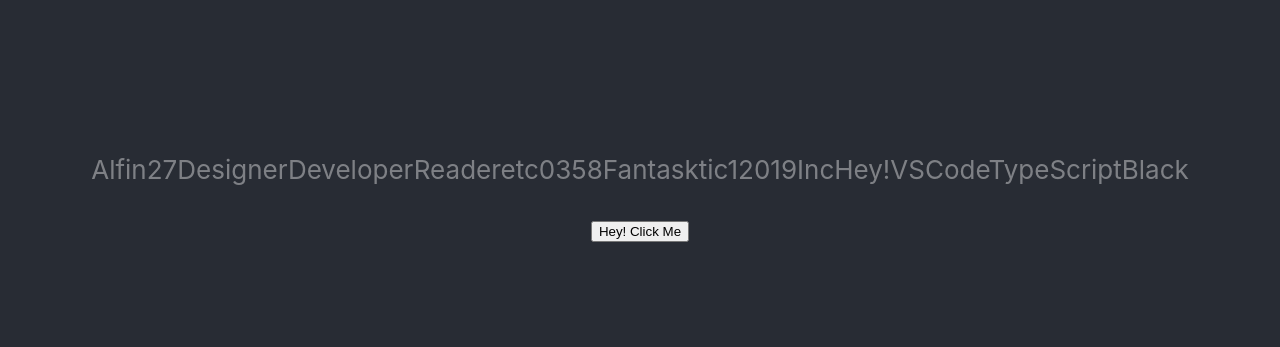
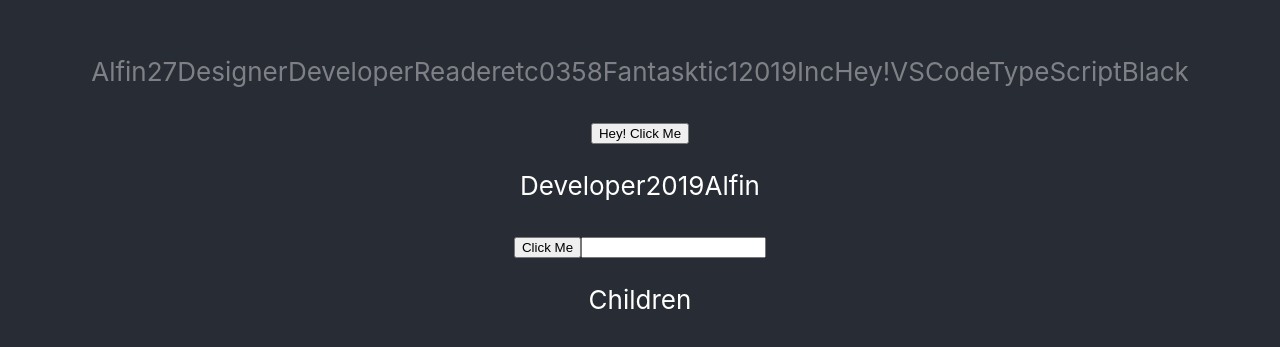
Before and after one commit to natserract/react-ts-cheatsheet, a React (Create React App) app: page / in a window 1280 px wide. Shown: the part 215-562 px from the top of the page. Built offline with nearby package versions, Linux system fonts and the light colour scheme.

Commit message:
Fix example-2

```diff
--- a/src/App.tsx
+++ b/src/App.tsx
@@ -1,6 +1,7 @@
 import React from 'react';
 import './App.css';
 import RTCEx1 from './components/rtc-example-1'
+import RTCEx2 from './components/rtc-example-2'
 
 
 const App: React.FC = () => {
@@ -10,7 +11,7 @@
 
         {/* Ex1 */}
         <RTCEx1
-          typeBoolean={ true }
+          typeBoolean={true}
           typeString="Alfin"
           typeNumber={27}
           typeArrayString={['Designer', 'Developer', 'Reader', 'etc']}
@@ -24,7 +25,14 @@
           typeVoid={() => console.log("Hello! this works")}
         />
 
-
+        <RTCEx2
+          firstName="Alfin"
+          data={['Developer', 2019]}
+          typeMouseEvent={() => console.log("Hello! Thank you for click")}
+          typeFocusEvent={() => console.log("Focused")}
+        >
+          <p>Children</p>
+        </RTCEx2>
 
       </header>
     </div>
--- a/src/components/rtc-example-2.tsx
+++ b/src/components/rtc-example-2.tsx
@@ -2,31 +2,39 @@
 import * as React from 'react'
 
 /*
-  --- Event, Generic Types ---
+  --- handleEvent, Generic Types, Children, Function ---
 */
 
 //Generic
-interface Type<TValues, TDump>{
+interface Person<T> {
+    firstName: T
+}
+
+interface Type<TValues, TDump> extends Person<string> {
     data: [TValues, TDump];
 }
 
 interface InitialName extends Type<string, number> {
-    handleClick: (event: React.MouseEvent<HTMLButtonElement>) => void,  //event
+    typeMouseEvent: (event: React.MouseEvent<HTMLButtonElement>) => void,  // mouse event
+    typeFocusEvent: (event: React.FocusEvent<HTMLInputElement>) => void,  //Focus event
+    children: React.ReactNode //Children
 }
 
-const initialFunc = (message: string) => {
-    console.log(message)
-}
-
-const RTCEx2: React.FC<InitialName>= ({ handleClick, data }) => {
+const RTCEx2: React.FC<InitialName> = ({ typeMouseEvent, typeFocusEvent, data, firstName, children }) => {
     return (
         <div>
-            <p>Hello</p>
-            <button onClick={handleClick}>
-                Click Me
+            {/* return in array */}
+            <p>{[data, firstName]}</p>
+
+            {/* Click event */}
+            <button onClick={typeMouseEvent}>
+                Click Me <br/>
             </button>
-            <p>{data}</p>
-            {initialFunc}
+
+            {/* Focus event */}
+            <input type="text" onFocus={typeFocusEvent} />
+
+            {children}
         </div>
     )
 }
```
